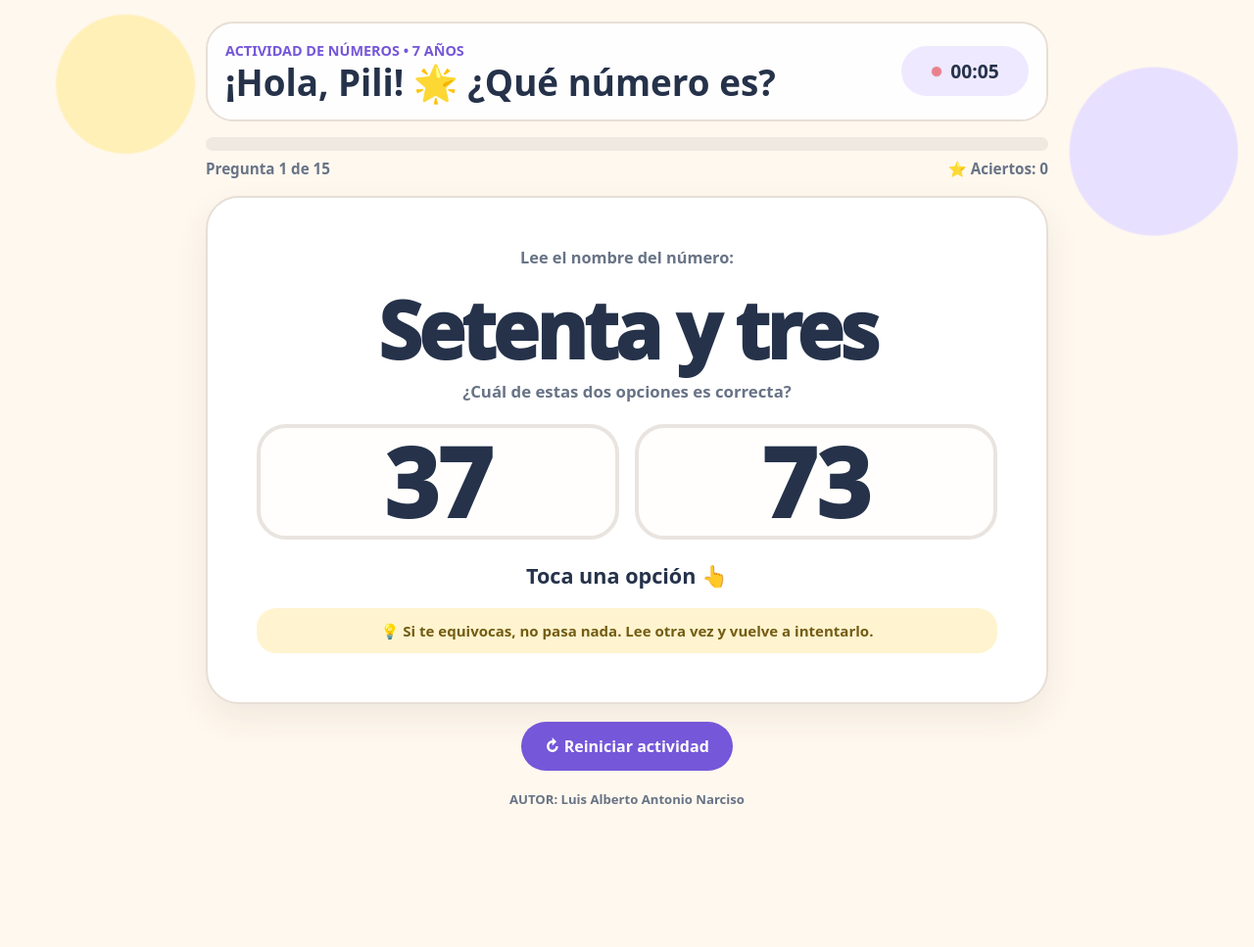
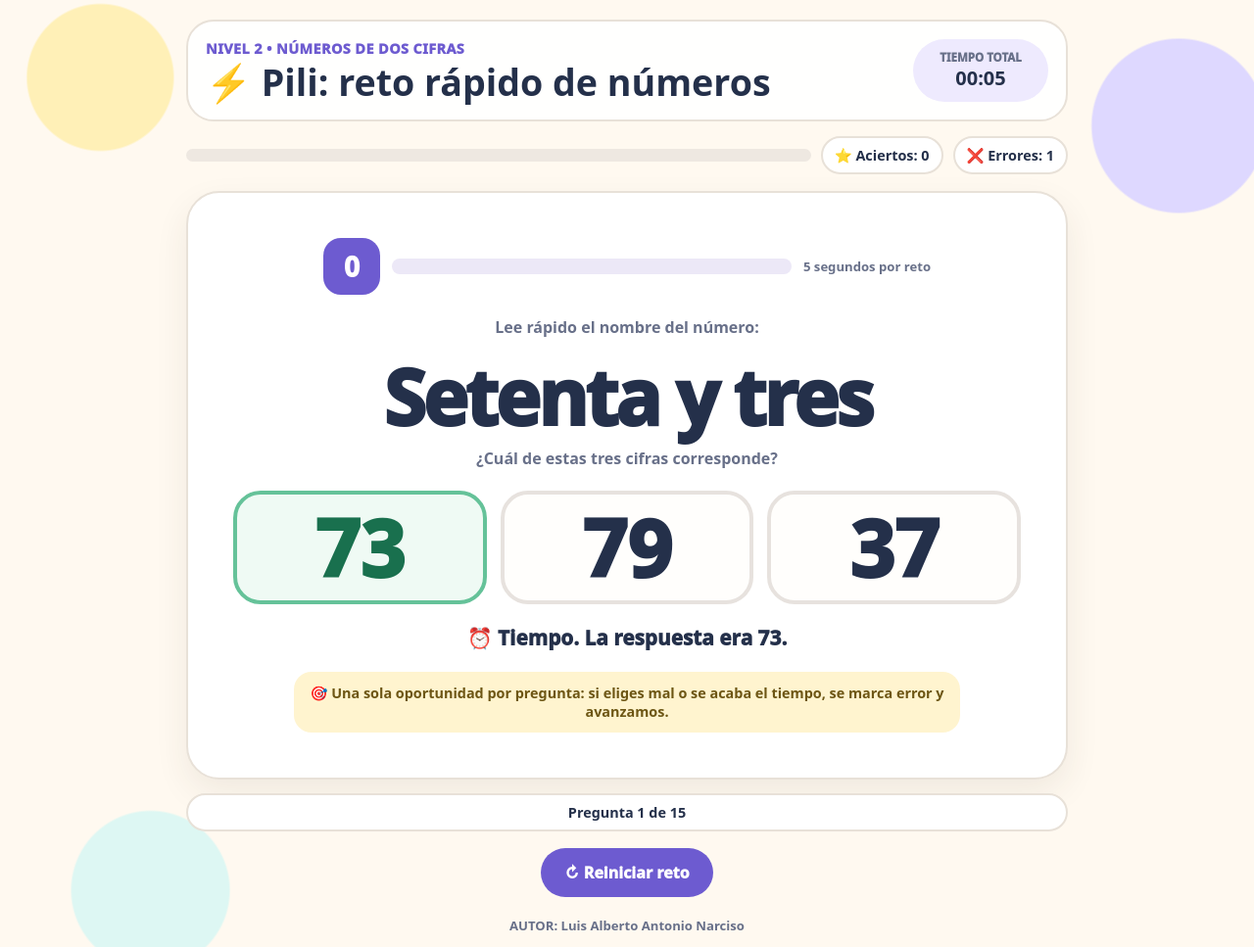
Before and after one commit to narciso1516/Primaria.Educative, a plain HTML site: page Pili_Numeros_Dos_Cifras_Cronometro.html in a window 1280 px wide. Shown: the top 967 px of the page at 98% size. Before the commit the page ends 859 px from the top, so only its background shows below. Drawn offline with Linux system fonts and the light colour scheme.

Commit message:
Subir nivel de actividad de Pili: 3 opciones y 5 segundos

```diff
--- a/Pili_Numeros_Dos_Cifras_Cronometro.html
+++ b/Pili_Numeros_Dos_Cifras_Cronometro.html
@@ -3,22 +3,23 @@
 <head>
 <meta charset="UTF-8">
 <meta name="viewport" content="width=device-width, initial-scale=1.0">
-<title>Pili | ¿Qué número es?</title>
+<title>Pili | Reto rápido de números</title>
 <style>
 :root{
-  --bg:#FFF8EE;
+  --cream:#FFF9F0;
   --card:#FFFFFF;
-  --ink:#25324A;
-  --muted:#687386;
-  --purple:#7557D9;
-  --purple-soft:#EEE9FF;
-  --yellow:#FFD766;
-  --green:#3CBF8A;
-  --green-soft:#E8FAF2;
-  --red:#E85C66;
-  --red-soft:#FFF0F1;
-  --blue:#6CC5E8;
-  --border:#E7DFD6;
+  --ink:#24304A;
+  --muted:#687089;
+  --violet:#6D5BD0;
+  --violet-soft:#EEEAFE;
+  --aqua:#55C6C3;
+  --aqua-soft:#E8FAF8;
+  --sun:#F7C948;
+  --coral:#F26B6B;
+  --coral-soft:#FFF0F0;
+  --green:#2FB47C;
+  --green-soft:#E8F8F1;
+  --border:#E8E1D8;
 }
 *{box-sizing:border-box}
 body{
@@ -27,134 +28,164 @@ body{
   font-family:ui-rounded,"Arial Rounded MT Bold",Nunito,system-ui,-apple-system,BlinkMacSystemFont,"Segoe UI",sans-serif;
   color:var(--ink);
   background:
-    radial-gradient(circle at 10% 10%,#FFF0B8 0 70px,transparent 72px),
-    radial-gradient(circle at 92% 18%,#E8E0FF 0 85px,transparent 87px),
-    var(--bg);
+    radial-gradient(circle at 8% 8%,#FFF0B7 0 74px,transparent 76px),
+    radial-gradient(circle at 94% 13%,#DED8FF 0 88px,transparent 90px),
+    radial-gradient(circle at 12% 92%,#DDF7F3 0 80px,transparent 82px),
+    var(--cream);
 }
 button{font:inherit}
 .app{
-  width:min(860px,calc(100% - 24px));
+  width:min(900px,calc(100% - 22px));
   margin:0 auto;
-  padding:22px 0 34px;
+  padding:20px 0 34px;
 }
-.topbar{
+.header{
   display:grid;
   grid-template-columns:1fr auto;
   gap:14px;
   align-items:center;
-  background:rgba(255,255,255,.92);
+  padding:18px;
   border:2px solid var(--border);
   border-radius:28px;
-  padding:18px;
+  background:rgba(255,255,255,.94);
 }
-.eyebrow{margin:0 0 4px;color:var(--purple);font-weight:900;font-size:.9rem}
-h1{margin:0;font-size:clamp(1.55rem,5vw,2.3rem);line-height:1.05}
-.timer{
-  min-width:130px;
-  display:flex;
+.eyebrow{margin:0 0 5px;color:var(--violet);font-size:.9rem;font-weight:1000;letter-spacing:.03em}
+h1{margin:0;font-size:clamp(1.55rem,5vw,2.35rem);line-height:1.06}
+.total-time{
+  min-width:138px;
+  text-align:center;
+  padding:11px 16px;
+  border-radius:999px;
+  background:var(--violet-soft);
+  font-weight:1000;
+}
+.total-time small{display:block;color:var(--muted);font-size:.72rem}
+.total-time strong{font-size:1.25rem;font-variant-numeric:tabular-nums}
+.status-row{
+  display:grid;
+  grid-template-columns:1fr auto auto;
+  gap:10px;
   align-items:center;
-  justify-content:center;
-  gap:8px;
-  padding:12px 15px;
+  margin-top:15px;
+}
+.progress-track{height:13px;border-radius:999px;background:#EEE8E1;overflow:hidden}
+.progress-bar{height:100%;width:0;background:linear-gradient(90deg,var(--aqua),var(--violet));transition:width .25s ease}
+.badge{
   border-radius:999px;
-  background:var(--purple-soft);
+  padding:8px 12px;
+  background:#fff;
+  border:2px solid var(--border);
+  font-size:.9rem;
   font-weight:900;
-  font-size:1.2rem;
+  white-space:nowrap;
 }
-.dot{
-  width:12px;height:12px;border-radius:50%;background:var(--red);
-  animation:pulse 1.2s infinite;
-}
-@keyframes pulse{50%{transform:scale(.75);opacity:.55}}
-.progress-wrap{margin:16px 0 0}
-.progress-track{height:14px;border-radius:999px;background:#EFE9E1;overflow:hidden}
-.progress-bar{height:100%;width:0;background:linear-gradient(90deg,var(--blue),var(--purple));transition:width .3s ease}
-.stats{display:flex;justify-content:space-between;gap:14px;margin-top:8px;color:var(--muted);font-size:.95rem;font-weight:800}
-.game-card{
-  margin-top:18px;
-  background:var(--card);
+.game{
+  margin-top:17px;
+  padding:clamp(22px,5vw,46px);
   border:2px solid var(--border);
   border-radius:34px;
-  padding:clamp(24px,6vw,50px);
+  background:var(--card);
   text-align:center;
-  box-shadow:0 14px 35px rgba(62,51,40,.08);
+  box-shadow:0 14px 34px rgba(61,49,36,.08);
 }
-.instruction{margin:0;color:var(--muted);font-weight:800;font-size:1.02rem}
+.countdown-wrap{
+  display:grid;
+  grid-template-columns:auto 1fr auto;
+  gap:12px;
+  align-items:center;
+  margin:0 auto 22px;
+  max-width:620px;
+}
+.count-number{
+  width:58px;height:58px;
+  display:grid;place-items:center;
+  border-radius:18px;
+  background:var(--violet);
+  color:#fff;
+  font-size:1.75rem;
+  font-weight:1000;
+  font-variant-numeric:tabular-nums;
+}
+.count-label{font-size:.82rem;font-weight:900;color:var(--muted);white-space:nowrap}
+.time-track{height:16px;border-radius:999px;background:#ECE8F7;overflow:hidden}
+.time-bar{height:100%;width:100%;background:linear-gradient(90deg,var(--aqua),var(--sun),var(--coral));transform-origin:left center}
+.instruction{margin:0;color:var(--muted);font-size:1rem;font-weight:900}
 .word{
-  margin:22px auto 12px;
-  font-size:clamp(2.3rem,9vw,5rem);
-  line-height:1;
+  margin:20px auto 12px;
+  font-size:clamp(2.2rem,8.5vw,4.9rem);
+  line-height:1.02;
   font-weight:1000;
   letter-spacing:-.04em;
   overflow-wrap:anywhere;
 }
-.question{margin:0 0 22px;color:var(--muted);font-size:1.05rem;font-weight:800}
+.question{margin:0 0 22px;color:var(--muted);font-weight:900}
 .options{
   display:grid;
-  grid-template-columns:repeat(2,minmax(0,1fr));
-  gap:16px;
+  grid-template-columns:repeat(3,minmax(0,1fr));
+  gap:14px;
 }
 .option{
-  min-height:118px;
-  border:4px solid #E9E4DF;
-  border-radius:30px;
+  min-height:116px;
+  border:4px solid #E7E2DE;
+  border-radius:28px;
   background:#FFFEFC;
   color:var(--ink);
-  font-size:clamp(3rem,12vw,6rem);
+  font-size:clamp(2.6rem,9vw,5rem);
   line-height:1;
   font-weight:1000;
   cursor:pointer;
-  transition:transform .15s ease,border-color .15s ease,background .15s ease;
   touch-action:manipulation;
+  transition:transform .12s ease,border-color .12s ease,background .12s ease;
 }
-.option:hover{transform:translateY(-2px);border-color:#C8BBEF}
+.option:hover{transform:translateY(-2px);border-color:#BDB2F0}
 .option:active{transform:scale(.97)}
-.option:focus-visible,.restart:focus-visible{outline:5px solid rgba(117,87,217,.25);outline-offset:3px}
-.option.correct{border-color:var(--green);background:var(--green-soft);color:#187553}
-.option.wrong{border-color:var(--red);background:var(--red-soft);color:#A93540}
+.option:focus-visible,.restart:focus-visible{outline:5px solid rgba(109,91,208,.24);outline-offset:3px}
+.option.correct{border-color:var(--green);background:var(--green-soft);color:#19704E}
+.option.wrong{border-color:var(--coral);background:var(--coral-soft);color:#A43A3A}
+.option.reveal{border-color:var(--green);background:var(--green-soft);color:#19704E}
 .option:disabled{cursor:default}
 .feedback{
-  min-height:34px;
-  margin:22px 0 0;
-  font-size:clamp(1.05rem,4vw,1.35rem);
-  font-weight:900;
+  min-height:36px;
+  margin:20px 0 0;
+  font-size:clamp(1rem,3.8vw,1.3rem);
+  font-weight:1000;
 }
-.tip{
-  margin:14px 0 0;
-  padding:13px 16px;
-  border-radius:20px;
+.rule{
+  margin:13px auto 0;
+  max-width:680px;
+  padding:12px 15px;
+  border-radius:18px;
   background:#FFF4CF;
-  color:#735C13;
-  font-size:.94rem;
-  font-weight:800;
+  color:#6D5614;
+  font-size:.9rem;
+  font-weight:850;
 }
-.actions{display:flex;justify-content:center;margin-top:18px}
+.actions{display:flex;justify-content:center;margin-top:17px}
 .restart{
   min-height:50px;
   border:0;
   border-radius:999px;
   padding:0 24px;
-  background:var(--purple);
   color:#fff;
-  font-weight:900;
+  background:var(--violet);
+  font-weight:1000;
   cursor:pointer;
 }
-.restart:hover{filter:brightness(.96)}
-footer{text-align:center;margin-top:20px;color:var(--muted);font-size:.82rem;font-weight:700}
+footer{text-align:center;margin-top:20px;color:var(--muted);font-size:.82rem;font-weight:750}
 .confetti{position:fixed;inset:0;pointer-events:none;overflow:hidden}
-.piece{
-  position:absolute;
-  top:-20px;
-  width:10px;height:16px;border-radius:3px;
-  animation:fall 1.8s linear forwards;
-}
-@keyframes fall{to{transform:translateY(110vh) rotate(720deg);opacity:.2}}
-@media(max-width:520px){
-  .topbar{grid-template-columns:1fr}
-  .timer{justify-self:start}
-  .game-card{border-radius:26px;padding:25px 16px}
-  .options{gap:10px}
-  .option{min-height:102px;border-radius:24px}
+.piece{position:absolute;top:-20px;width:10px;height:16px;border-radius:3px;animation:fall 1.8s linear forwards}
+@keyframes fall{to{transform:translateY(110vh) rotate(700deg);opacity:.2}}
+@media(max-width:620px){
+  .header{grid-template-columns:1fr}
+  .total-time{justify-self:start}
+  .status-row{grid-template-columns:1fr 1fr}
+  .progress-track{grid-column:1/-1}
+  .badge{text-align:center}
+  .game{padding:22px 13px;border-radius:26px}
+  .options{gap:8px}
+  .option{min-height:94px;border-radius:22px}
+  .countdown-wrap{grid-template-columns:auto 1fr}
+  .count-label{grid-column:1/-1}
 }
 @media(prefers-reduced-motion:reduce){
   *,*::before,*::after{animation:none!important;transition:none!important}
@@ -163,43 +194,52 @@ footer{text-align:center;margin-top:20px;color:var(--muted);font-size:.82rem;fon
 </head>
 <body>
 <main class="app">
-  <section class="topbar">
+  <section class="header">
     <div>
-      <p class="eyebrow">ACTIVIDAD DE NÚMEROS • 7 AÑOS</p>
-      <h1>¡Hola, Pili! 🌟 ¿Qué número es?</h1>
+      <p class="eyebrow">NIVEL 2 • NÚMEROS DE DOS CIFRAS</p>
+      <h1>⚡ Pili: reto rápido de números</h1>
     </div>
-    <div class="timer" aria-label="Cronómetro">
-      <span class="dot" aria-hidden="true"></span>
-      <span id="timer">00:00</span>
+    <div class="total-time">
+      <small>TIEMPO TOTAL</small>
+      <strong id="totalTimer">00:00</strong>
     </div>
   </section>
 
-  <div class="progress-wrap">
-    <div class="progress-track" aria-label="Progreso de la actividad">
-      <div id="progressBar" class="progress-bar"></div>
+  <section class="status-row" aria-label="Progreso">
+    <div class="progress-track"><div id="progressBar" class="progress-bar"></div></div>
+    <div class="badge">⭐ Aciertos: <span id="score">0</span></div>
+    <div class="badge">❌ Errores: <span id="errors">0</span></div>
+  </section>
+
+  <section class="game">
+    <div class="countdown-wrap" aria-label="Tiempo restante para responder">
+      <div id="countNumber" class="count-number">5</div>
+      <div class="time-track"><div id="timeBar" class="time-bar"></div></div>
+      <div class="count-label">5 segundos por reto</div>
     </div>
-    <div class="stats">
-      <span>Pregunta <strong id="questionNumber">1</strong> de <strong id="totalQuestions">15</strong></span>
-      <span>⭐ Aciertos: <strong id="score">0</strong></span>
-    </div>
-  </div>
 
-  <section class="game-card">
-    <p class="instruction">Lee el nombre del número:</p>
+    <p class="instruction">Lee rápido el nombre del número:</p>
     <div id="word" class="word" aria-live="polite">Cuarenta y dos</div>
-    <p class="question">¿Cuál de estas dos opciones es correcta?</p>
+    <p class="question">¿Cuál de estas tres cifras corresponde?</p>
 
     <div class="options">
       <button class="option" type="button" data-index="0" aria-label="Opción 1">42</button>
       <button class="option" type="button" data-index="1" aria-label="Opción 2">24</button>
+      <button class="option" type="button" data-index="2" aria-label="Opción 3">46</button>
     </div>
 
-    <div id="feedback" class="feedback" aria-live="assertive">Toca una opción 👆</div>
-    <div class="tip">💡 Si te equivocas, no pasa nada. Lee otra vez y vuelve a intentarlo.</div>
+    <div id="feedback" class="feedback" aria-live="assertive">¡Tienes 5 segundos! ⏱️</div>
+    <div class="rule">🎯 Una sola oportunidad por pregunta: si eliges mal o se acaba el tiempo, se marca error y avanzamos.</div>
   </section>
 
+  <div class="status-row" style="margin-top:14px">
+    <div class="badge" style="grid-column:1/-1;text-align:center">
+      Pregunta <strong id="questionNumber">1</strong> de <strong id="totalQuestions">15</strong>
+    </div>
+  </div>
+
   <div class="actions">
-    <button id="restart" class="restart" type="button">↻ Reiniciar actividad</button>
+    <button id="restart" class="restart" type="button">↻ Reiniciar reto</button>
   </div>
 
   <footer>AUTOR: Luis Alberto Antonio Narciso</footer>
@@ -210,6 +250,8 @@ footer{text-align:center;margin-top:20px;color:var(--muted);font-size:.82rem;fon
 <script>
 (() => {
   const TOTAL = 15;
+  const LIMIT_MS = 5000;
+
   const units = ["","uno","dos","tres","cuatro","cinco","seis","siete","ocho","nueve"];
   const special = {
     10:"diez",11:"once",12:"doce",13:"trece",14:"catorce",15:"quince",
@@ -220,12 +262,15 @@ footer{text-align:center;margin-top:20px;color:var(--muted);font-size:.82rem;fon
   const tens = {30:"treinta",40:"cuarenta",50:"cincuenta",60:"sesenta",70:"setenta",80:"ochenta",90:"noventa"};
 
   const wordEl = document.getElementById("word");
-  const timerEl = document.getElementById("timer");
+  const totalTimerEl = document.getElementById("totalTimer");
   const questionNumberEl = document.getElementById("questionNumber");
   const totalQuestionsEl = document.getElementById("totalQuestions");
   const scoreEl = document.getElementById("score");
+  const errorsEl = document.getElementById("errors");
   const progressBar = document.getElementById("progressBar");
   const feedbackEl = document.getElementById("feedback");
+  const countNumberEl = document.getElementById("countNumber");
+  const timeBarEl = document.getElementById("timeBar");
   const buttons = [...document.querySelectorAll(".option")];
   const restartBtn = document.getElementById("restart");
   const confettiEl = document.getElementById("confetti");
@@ -233,9 +278,13 @@ footer{text-align:center;margin-top:20px;color:var(--muted);font-size:.82rem;fon
   let questions = [];
   let current = 0;
   let score = 0;
-  let startTime = Date.now();
-  let timerId = null;
+  let errors = 0;
   let locked = false;
+  let activityStart = Date.now();
+  let questionStart = Date.now();
+  let totalTimerId = null;
+  let countdownId = null;
+  let nextTimeout = null;
 
   totalQuestionsEl.textContent = TOTAL;
 
@@ -252,129 +301,221 @@ footer{text-align:center;margin-top:20px;color:var(--muted);font-size:.82rem;fon
 
   function shuffle(array){
     const a = [...array];
-    for(let i = a.length - 1; i > 0; i--){
-      const j = Math.floor(Math.random() * (i + 1));
-      [a[i], a[j]] = [a[j], a[i]];
+    for(let i=a.length-1;i>0;i--){
+      const j = Math.floor(Math.random()*(i+1));
+      [a[i],a[j]]=[a[j],a[i]];
     }
     return a;
   }
 
-  function distractorFor(n){
+  function validCandidate(n,candidates){
+    return n >= 10 && n <= 99 && !candidates.includes(n);
+  }
+
+  function makeOptions(n){
+    const candidates = [n];
     const reversed = Number(String(n).split("").reverse().join(""));
-    if(reversed >= 10 && reversed <= 99 && reversed !== n) return reversed;
+    if(validCandidate(reversed,candidates)) candidates.push(reversed);
 
-    const sameTen = Math.floor(n / 10) * 10 + ((n % 10 + 3) % 10);
-    if(sameTen >= 10 && sameTen <= 99 && sameTen !== n) return sameTen;
+    const ten = Math.floor(n/10)*10;
+    const unit = n%10;
 
-    let candidate;
-    do {
-      candidate = Math.floor(Math.random() * 90) + 10;
-    } while(candidate === n);
-    return candidate;
+    const nearbyUnits = shuffle([1,2,3,4,5,6,7,8,9,0]);
+    for(const u of nearbyUnits){
+      const candidate = ten + u;
+      if(validCandidate(candidate,candidates)){
+        candidates.push(candidate);
+        if(candidates.length === 3) break;
+      }
+    }
+
+    if(candidates.length < 3){
+      const nearbyTens = shuffle([10,20,30,40,50,60,70,80,90]);
+      for(const t of nearbyTens){
+        const candidate = t + unit;
+        if(validCandidate(candidate,candidates)){
+          candidates.push(candidate);
+          if(candidates.length === 3) break;
+        }
+      }
+    }
+
+    while(candidates.length < 3){
+      const candidate = Math.floor(Math.random()*90)+10;
+      if(validCandidate(candidate,candidates)) candidates.push(candidate);
+    }
+    return shuffle(candidates);
   }
 
   function buildQuestions(){
-    const pool = shuffle(Array.from({length:90},(_,i) => i + 10));
-    return pool.slice(0,TOTAL).map(n => ({
+    const pool = shuffle(Array.from({length:90},(_,i)=>i+10));
+    return pool.slice(0,TOTAL).map(n=>({
       number:n,
       word:capitalize(numberToWords(n)),
-      options:shuffle([n,distractorFor(n)])
+      options:makeOptions(n)
     }));
   }
 
-  function updateTimer(){
-    const elapsed = Math.floor((Date.now() - startTime) / 1000);
-    const minutes = String(Math.floor(elapsed / 60)).padStart(2,"0");
-    const seconds = String(elapsed % 60).padStart(2,"0");
-    timerEl.textContent = minutes + ":" + seconds;
+  function formatTime(ms){
+    const totalSeconds = Math.floor(ms/1000);
+    const minutes = String(Math.floor(totalSeconds/60)).padStart(2,"0");
+    const seconds = String(totalSeconds%60).padStart(2,"0");
+    return minutes + ":" + seconds;
+  }
+
+  function updateTotalTimer(){
+    totalTimerEl.textContent = formatTime(Date.now()-activityStart);
+  }
+
+  function clearQuestionTimers(){
+    if(countdownId){clearInterval(countdownId);countdownId=null}
+    if(nextTimeout){clearTimeout(nextTimeout);nextTimeout=null}
+  }
+
+  function updateCountdown(){
+    if(locked) return;
+    const elapsed = Date.now()-questionStart;
+    const remaining = Math.max(0,LIMIT_MS-elapsed);
+    const remainingSeconds = Math.ceil(remaining/1000);
+    countNumberEl.textContent = String(remainingSeconds);
+    timeBarEl.style.width = (remaining/LIMIT_MS*100) + "%";
+
+    if(remaining <= 0){
+      handleTimeout();
+    }
+  }
+
+  function startQuestionTimer(){
+    questionStart = Date.now();
+    countNumberEl.textContent = "5";
+    timeBarEl.style.width = "100%";
+    countdownId = setInterval(updateCountdown,50);
   }
 
   function render(){
+    clearQuestionTimers();
     locked = false;
     const q = questions[current];
 
-    questionNumberEl.textContent = current + 1;
-    scoreEl.textContent = score;
-    progressBar.style.width = (current / TOTAL * 100) + "%";
+    questionNumberEl.textContent = String(current+1);
+    scoreEl.textContent = String(score);
+    errorsEl.textContent = String(errors);
+    progressBar.style.width = (current/TOTAL*100) + "%";
     wordEl.textContent = q.word;
-    feedbackEl.textContent = "Toca una opción 👆";
+    feedbackEl.textContent = "¡Tienes 5 segundos! ⏱️";
 
-    buttons.forEach((button,index) => {
-      button.textContent = q.options[index];
-      button.dataset.value = q.options[index];
+    buttons.forEach((button,index)=>{
+      button.textContent = String(q.options[index]);
+      button.dataset.value = String(q.options[index]);
       button.disabled = false;
-      button.classList.remove("correct","wrong");
+      button.classList.remove("correct","wrong","reveal");
     });
+
+    startQuestionTimer();
+  }
+
+  function revealCorrect(){
+    const q = questions[current];
+    buttons.forEach(button=>{
+      if(Number(button.dataset.value) === q.number){
+        button.classList.add("reveal");
+      }
+    });
+  }
+
+  function goNext(delay=800){
+    nextTimeout = setTimeout(()=>{
+      current++;
+      if(current >= TOTAL) finish();
+      else render();
+    },delay);
+  }
+
+  function selectAnswer(button){
+    if(locked) return;
+    locked = true;
+    if(countdownId){clearInterval(countdownId);countdownId=null}
+    const q = questions[current];
+    const chosen = Number(button.dataset.value);
+    buttons.forEach(b=>b.disabled=true);
+
+    if(chosen === q.number){
+      score++;
+      scoreEl.textContent = String(score);
+      button.classList.add("correct");
+      feedbackEl.textContent = "¡Correcto! 🌟 " + q.word + " = " + q.number;
+    }else{
+      errors++;
+      errorsEl.textContent = String(errors);
+      button.classList.add("wrong");
+      revealCorrect();
+      feedbackEl.textContent = "❌ Era " + q.number + ". ¡Vamos con la siguiente!";
+    }
+    goNext();
+  }
+
+  function handleTimeout(){
+    if(locked) return;
+    locked = true;
+    if(countdownId){clearInterval(countdownId);countdownId=null}
+    errors++;
+    errorsEl.textContent = String(errors);
+    countNumberEl.textContent = "0";
+    timeBarEl.style.width = "0%";
+    buttons.forEach(b=>b.disabled=true);
+    revealCorrect();
+    const q = questions[current];
+    feedbackEl.textContent = "⏰ Tiempo. La respuesta era " + q.number + ".";
+    goNext(900);
   }
 
   function celebrate(){
     if(window.matchMedia && window.matchMedia("(prefers-reduced-motion: reduce)").matches) return;
-    const colors = ["#7557D9","#FFD766","#3CBF8A","#6CC5E8","#E85C66"];
-    for(let i=0;i<45;i++){
-      const piece = document.createElement("span");
-      piece.className = "piece";
-      piece.style.left = Math.random() * 100 + "%";
-      piece.style.background = colors[Math.floor(Math.random()*colors.length)];
-      piece.style.animationDelay = (Math.random()*.45) + "s";
-      piece.style.transform = "rotate(" + (Math.random()*360) + "deg)";
+    const colors=["#6D5BD0","#55C6C3","#F7C948","#F26B6B","#2FB47C"];
+    for(let i=0;i<50;i++){
+      const piece=document.createElement("span");
+      piece.className="piece";
+      piece.style.left=Math.random()*100+"%";
+      piece.style.background=colors[Math.floor(Math.random()*colors.length)];
+      piece.style.animationDelay=(Math.random()*.45)+"s";
       confettiEl.appendChild(piece);
-      setTimeout(() => piece.remove(),2300);
+      setTimeout(()=>piece.remove(),2300);
     }
   }
 
   function finish(){
-    clearInterval(timerId);
-    timerId = null;
+    clearQuestionTimers();
+    if(totalTimerId){clearInterval(totalTimerId);totalTimerId=null}
+    updateTotalTimer();
     progressBar.style.width = "100%";
-    wordEl.textContent = "¡Lo lograste, Pili! 🎉";
-    feedbackEl.textContent = "Terminaste " + TOTAL + " retos. Aciertos: " + score + ". Tiempo: " + timerEl.textContent + " ⭐";
-    buttons.forEach(button => {
-      button.disabled = true;
-      button.textContent = "★";
-      button.classList.remove("wrong");
+    countNumberEl.textContent = "✓";
+    timeBarEl.style.width = "100%";
+    wordEl.textContent = "¡Reto terminado, Pili! 🎉";
+    feedbackEl.textContent = "Aciertos: " + score + " • Errores: " + errors + " • Tiempo total: " + totalTimerEl.textContent;
+    buttons.forEach(button=>{
+      button.disabled=true;
+      button.textContent="★";
+      button.classList.remove("correct","wrong","reveal");
     });
-    questionNumberEl.textContent = TOTAL;
+    questionNumberEl.textContent=String(TOTAL);
     celebrate();
   }
 
-  function selectAnswer(button){
-    if(locked) return;
-    const q = questions[current];
-    const chosen = Number(button.dataset.value);
-
-    if(chosen === q.number){
-      locked = true;
-      score++;
-      scoreEl.textContent = score;
-      button.classList.add("correct");
-      feedbackEl.textContent = "¡Correcto, Pili! 🌟 " + q.word + " es " + q.number + ".";
-      buttons.forEach(b => b.disabled = true);
-
-      setTimeout(() => {
-        current++;
-        if(current >= TOTAL) finish();
-        else render();
-      },850);
-    }else{
-      button.classList.add("wrong");
-      feedbackEl.textContent = "Casi 😊. Lee de nuevo y prueba la otra opción.";
-      setTimeout(() => button.classList.remove("wrong"),650);
-    }
-  }
-
   function restart(){
-    if(timerId) clearInterval(timerId);
-    questions = buildQuestions();
-    current = 0;
-    score = 0;
-    locked = false;
-    startTime = Date.now();
-    timerEl.textContent = "00:00";
-    timerId = setInterval(updateTimer,1000);
+    clearQuestionTimers();
+    if(totalTimerId) clearInterval(totalTimerId);
+    questions=buildQuestions();
+    current=0;
+    score=0;
+    errors=0;
+    locked=false;
+    activityStart=Date.now();
+    totalTimerEl.textContent="00:00";
+    totalTimerId=setInterval(updateTotalTimer,250);
     render();
   }
 
-  buttons.forEach(button => button.addEventListener("click",() => selectAnswer(button)));
+  buttons.forEach(button=>button.addEventListener("click",()=>selectAnswer(button)));
   restartBtn.addEventListener("click",restart);
 
   restart();
```
